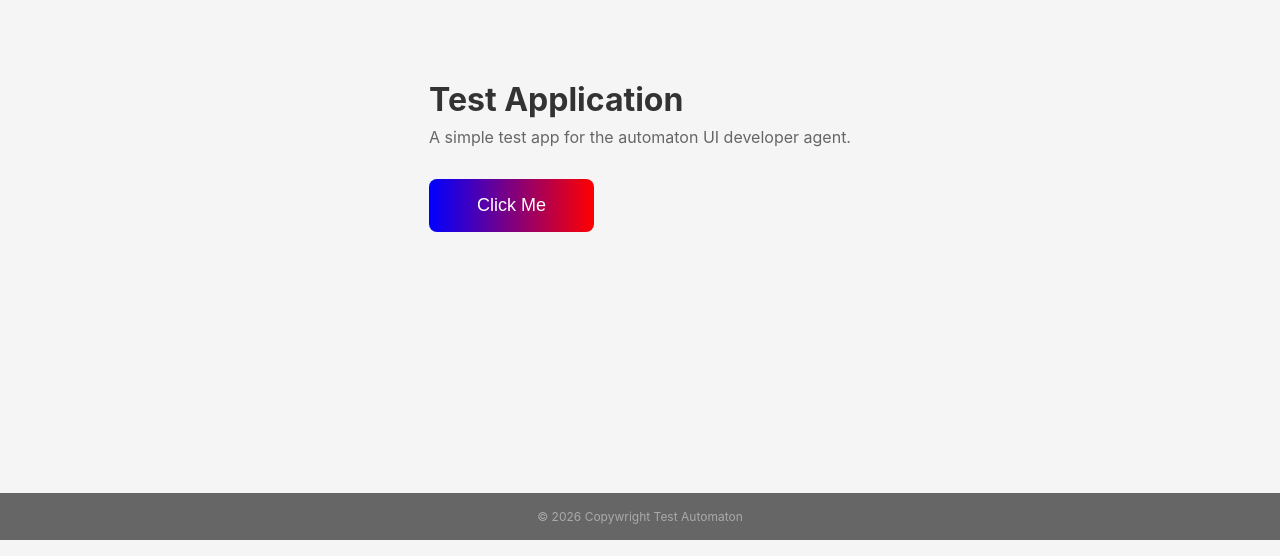
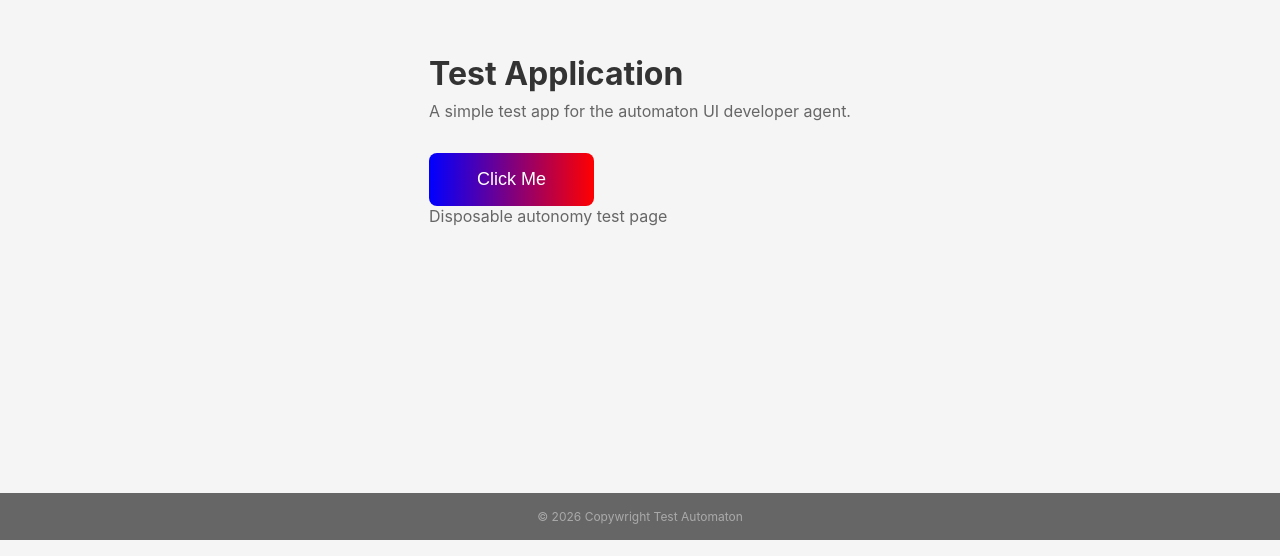
Before and after one commit to ArjunSuraj/test-automaton, a React (Vite) app: page / in a window 1280 px wide. Shown: the part 244-800 px from the top of the page. Built offline with nearby package versions, Linux system fonts and the light colour scheme.

Commit message:
feat: implement ticket #33 — Automaton disposable: add footer test copy

```diff
--- a/src/App.jsx
+++ b/src/App.jsx
@@ -8,6 +8,7 @@ function App() {
       <p>A simple test app for the automaton UI developer agent.</p>
       <button id="main-btn">Click Me</button>
       <footer>© 2026 Copywright Test Automaton</footer>
+      <p className="footer-test">Disposable autonomy test page</p>
     </>
   )
 }
```
